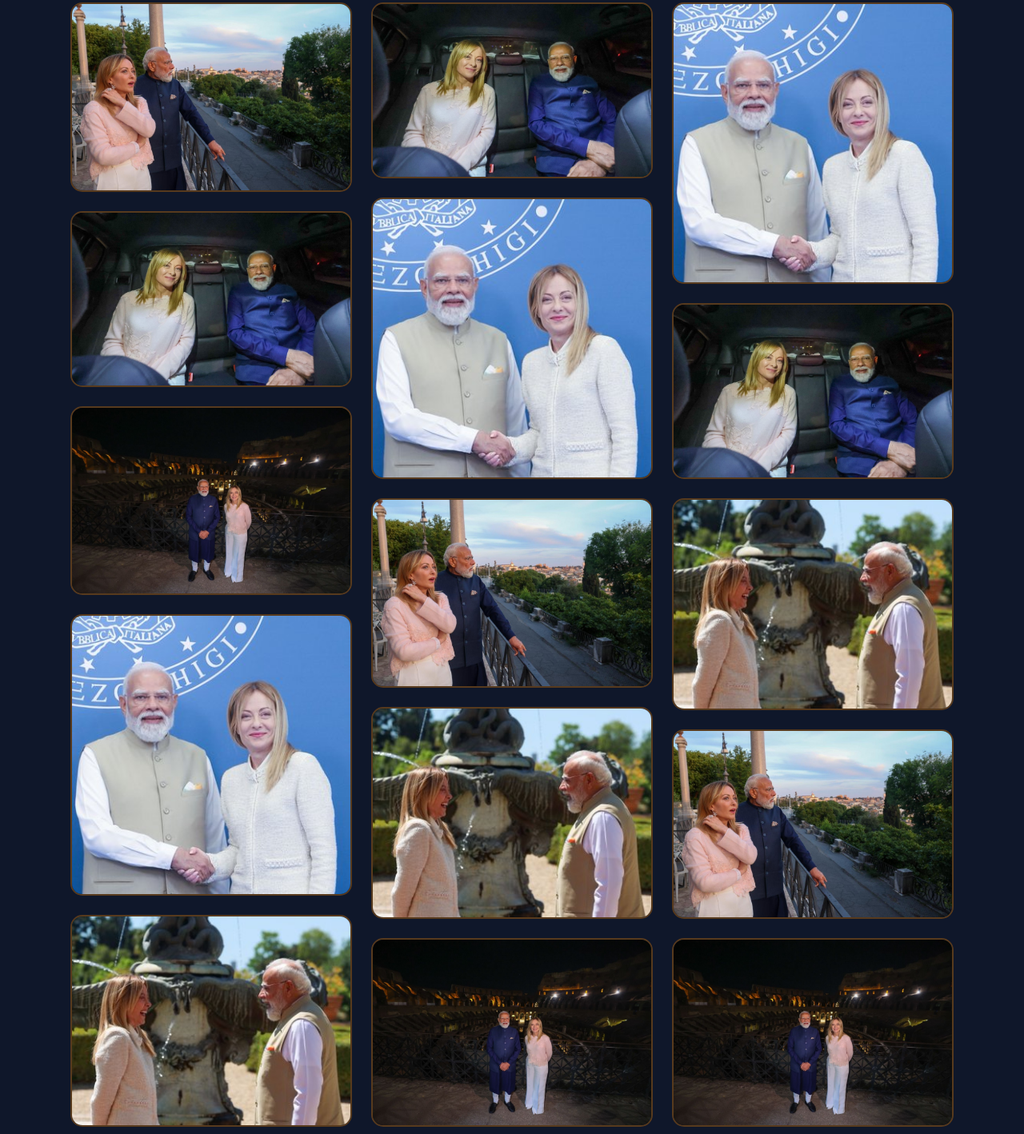
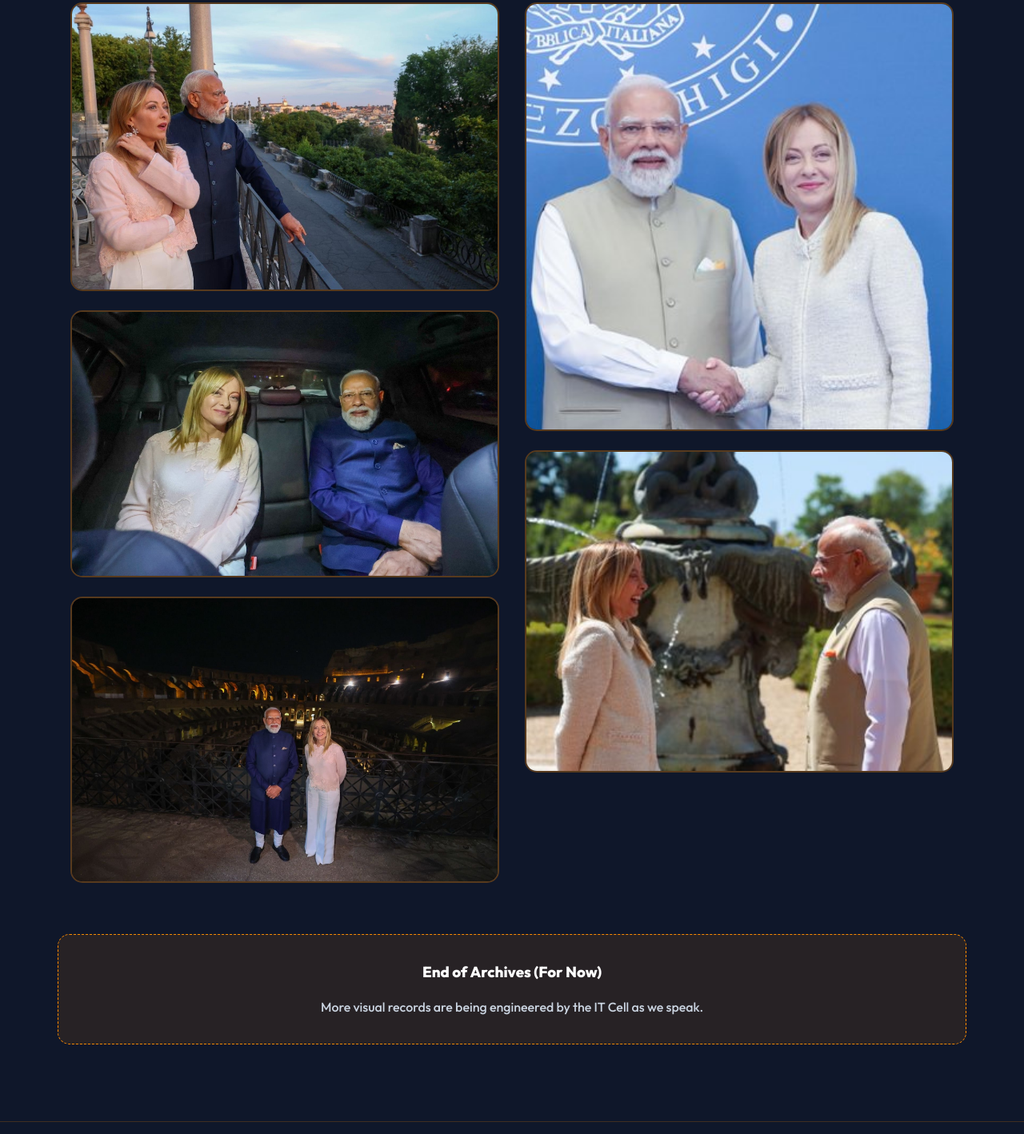
Before and after one commit to momo-janta-party/momo-janta-party, a website: page departments/dept_melody.html in a window 1280 px wide. Shown: the part 1102-2520 px from the top of the page at 80% size. Drawn offline with nearby package versions, Linux system fonts and the light colour scheme; a web font is replaced by a local one.

Commit message:
fix: make masonry images larger and remove repeated images in Melody gallery

```diff
--- a/departments/dept_melody.html
+++ b/departments/dept_melody.html
@@ -41,17 +41,6 @@
                 <div class="masonry-item"><img src="../assets/images/melody_gallery_3.png"></div>
                 <div class="masonry-item"><img src="../assets/images/melody_gallery_4.png"></div>
                 <div class="masonry-item"><img src="../assets/images/melody_gallery_5.png"></div>
-                <!-- Repeating to simulate infinite scroll -->
-                <div class="masonry-item"><img src="../assets/images/melody_gallery_2.jpg"></div>
-                <div class="masonry-item"><img src="../assets/images/melody_gallery_4.png"></div>
-                <div class="masonry-item"><img src="../assets/images/melody_gallery_1.jpg"></div>
-                <div class="masonry-item"><img src="../assets/images/melody_gallery_5.png"></div>
-                <div class="masonry-item"><img src="../assets/images/melody_gallery_3.png"></div>
-                <div class="masonry-item"><img src="../assets/images/melody_gallery_4.png"></div>
-                <div class="masonry-item"><img src="../assets/images/melody_gallery_2.jpg"></div>
-                <div class="masonry-item"><img src="../assets/images/melody_gallery_5.png"></div>
-                <div class="masonry-item"><img src="../assets/images/melody_gallery_1.jpg"></div>
-                <div class="masonry-item"><img src="../assets/images/melody_gallery_3.png"></div>
             </div>
 
             <div style="margin-top: 3rem; text-align: center; padding: 2rem; background: rgba(255,140,0,0.1); border-radius: 15px; border: 1px dashed var(--primary-color);">
--- a/index.css
+++ b/index.css
@@ -250,8 +250,8 @@ footer {
 
 /* Masonry Gallery Layout for Departments */
 .masonry-gallery {
-    column-count: 3;
-    column-gap: 1.5rem;
+    column-count: 2;
+    column-gap: 2rem;
     padding: 1rem;
     margin-top: 2rem;
 }
```
